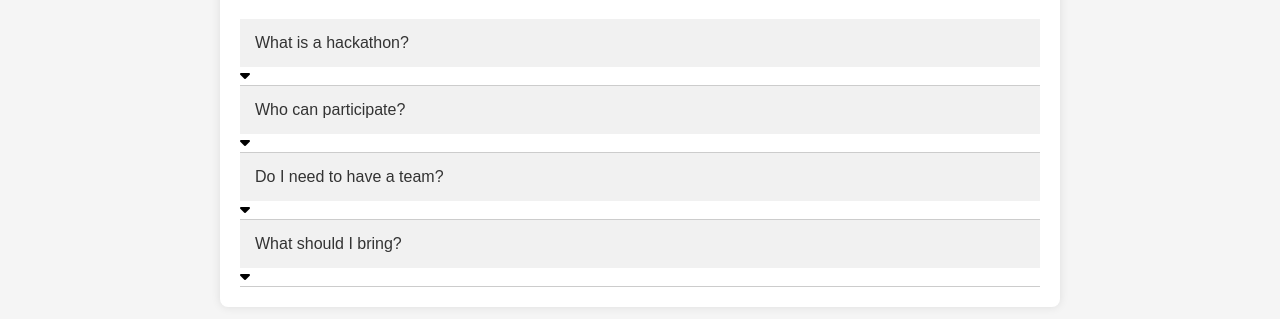
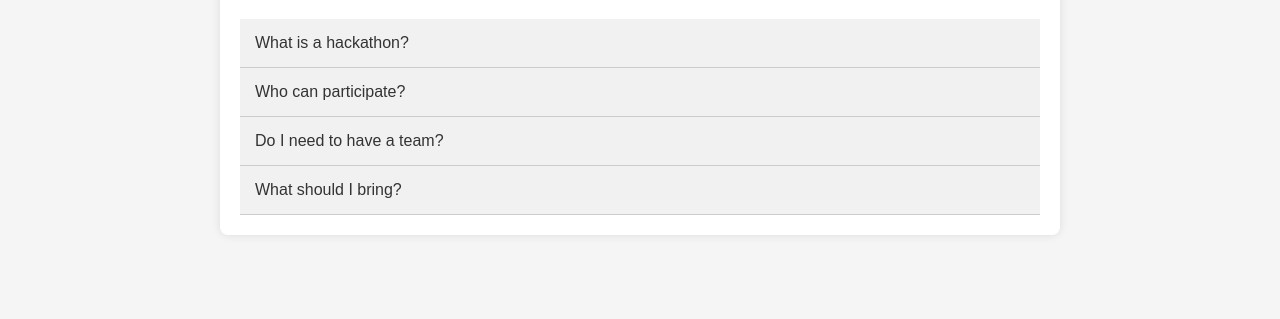
Before and after one commit to VarunVerma0521/Dronathan, a plain HTML site: page FAQs.html in a window 1280 px wide. Shown: the part 163-482 px from the top of the page. Drawn offline with Linux system fonts and the light colour scheme.

Commit message:
Comments

```diff
--- a/FAQs.html
+++ b/FAQs.html
@@ -83,7 +83,7 @@
             margin: 0;
         }
 
-        item-icon {
+        /* item-icon {
             margin-top: 1rem;
             flex: 0 0 25px;
             display: grid;
@@ -97,8 +97,8 @@
             box-shadow: var(--box-shadow);
         }
         .item-icon i {
-            transition: all 0.25s cubic-bezier(0.5, 0, 0.1, 1);
-        }
+            transition: all 0.25s cubic-bezier(0.5, 0, );
+        } */
     </style>
 </head>
 
@@ -118,9 +118,9 @@
         <div class="accordion">
             <div class="accordion-item">
                 <div class="accordion-title">What is a hackathon?</div>
-                <div class="item-icon">
+                <!-- <div class="item-icon">
                     <i class="fa-solid fa-caret-down"></i>
-                </div>
+                </div> -->
                 <div class="accordion-content">
                     <p>A hackathon is an event where people come together to collaborate intensively on software
                         projects within a short period of time, typically ranging from a day to a week.</p>
@@ -129,9 +129,9 @@
 
             <div class="accordion-item">
                 <div class="accordion-title">Who can participate?</div>
-                <div class="item-icon">
+                <!-- <div class="item-icon">
                     <i class="fa-solid fa-caret-down"></i>
-                </div>
+                </div> -->
                 <div class="accordion-content">
                     <p>Anyone passionate about coding, designing, or problem-solving can participate. It's open to
                         students, professionals, and enthusiasts.</p>
@@ -140,9 +140,9 @@
 
             <div class="accordion-item">
                 <div class="accordion-title">Do I need to have a team?</div>
-                <div class="item-icon">
+                <!-- <div class="item-icon">
                     <i class="fa-solid fa-caret-down"></i>
-                </div>
+                </div> -->
                 <div class="accordion-content">
                     <p>No, you can either participate individually or as a team. Many hackathons allow participants to
                         form teams on the spot.</p>
@@ -151,9 +151,9 @@
 
             <div class="accordion-item">
                 <div class="accordion-title">What should I bring?</div>
-                <div class="item-icon">
+                <!-- <div class="item-icon">
                     <i class="fa-solid fa-caret-down"></i>
-                </div>
+                </div> -->
                 <div class="accordion-content">
                     <p>Bring your laptop, charger, any hardware you may need, and a valid ID for registration purposes.
                     </p>
```
